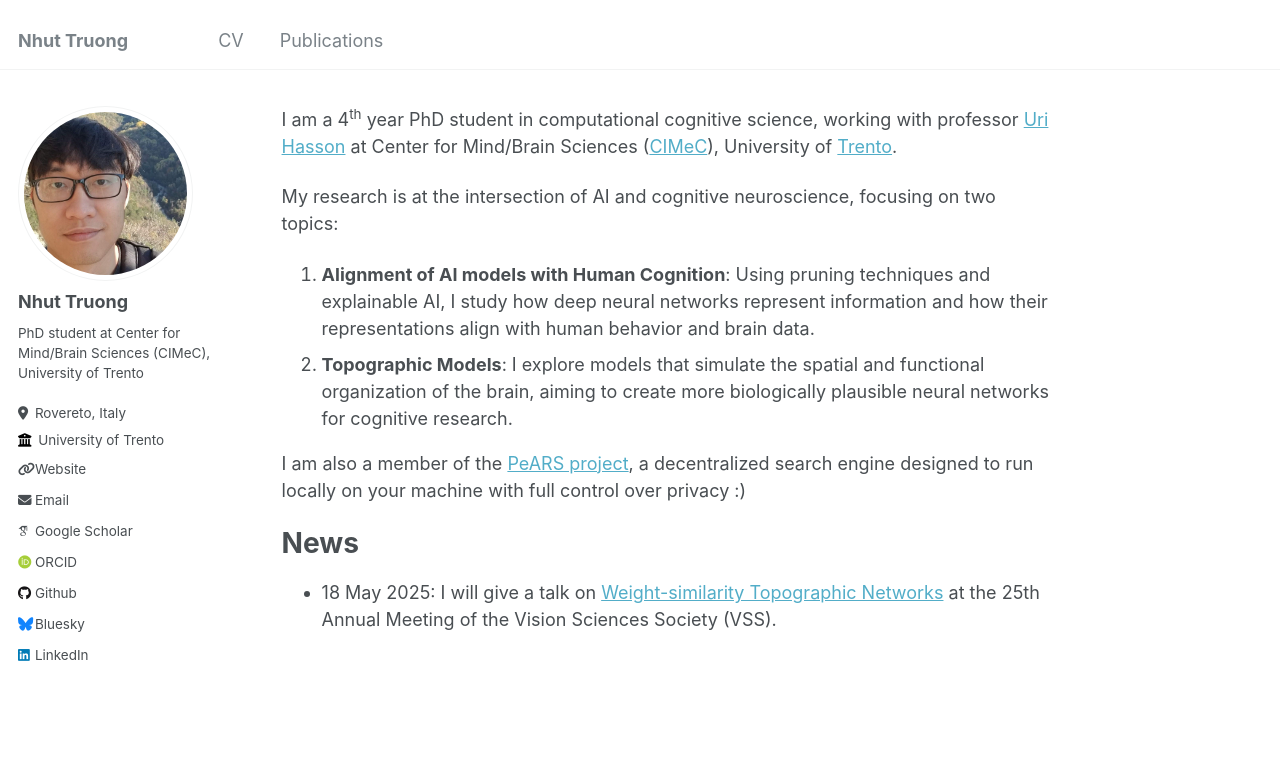
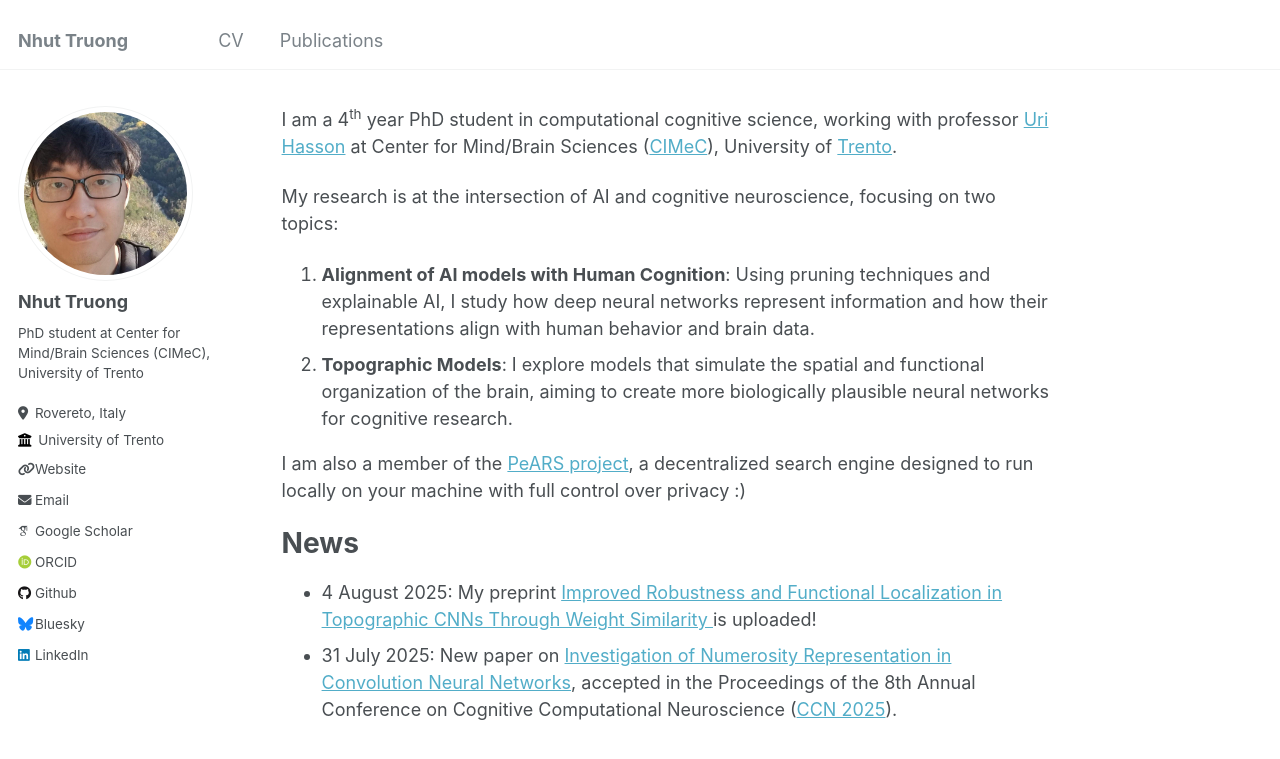
Before and after one commit to tlmnhut/tlmnhut.github.io, a Jekyll site: the page built from _pages/about.md, in a window 1280 px wide and 930 px high. Shown: the top 759 px of the window. Built offline with Jekyll 4.4.1, drawn with Linux system fonts in a browser that asks for light colours; some web fonts are replaced.

Commit message:
add ccn and topo preprint

```diff
--- a/_pages/about.md
+++ b/_pages/about.md
@@ -22,5 +22,8 @@ to run locally on your machine with full control over privacy :)
 
 News
 ======
-- 18 May 2025: I will give a talk on [Weight-similarity Topographic Networks](https://www.visionsciences.org/presentation/?id=2208)
-at the 25th Annual Meeting of the Vision Sciences Society (VSS).
+- 4 August 2025: My preprint [Improved Robustness and Functional Localization in Topographic CNNs Through Weight Similarity
+](https://arxiv.org/abs/2508.00043) is uploaded!
+- 31 July 2025: New paper on [Investigation of Numerosity Representation in Convolution Neural Networks](https://openreview.net/forum?id=AJmt5Cb1Nr),
+accepted in the Proceedings of the
+8th Annual Conference on Cognitive Computational Neuroscience ([CCN 2025](https://2025.ccneuro.org/)).
```
